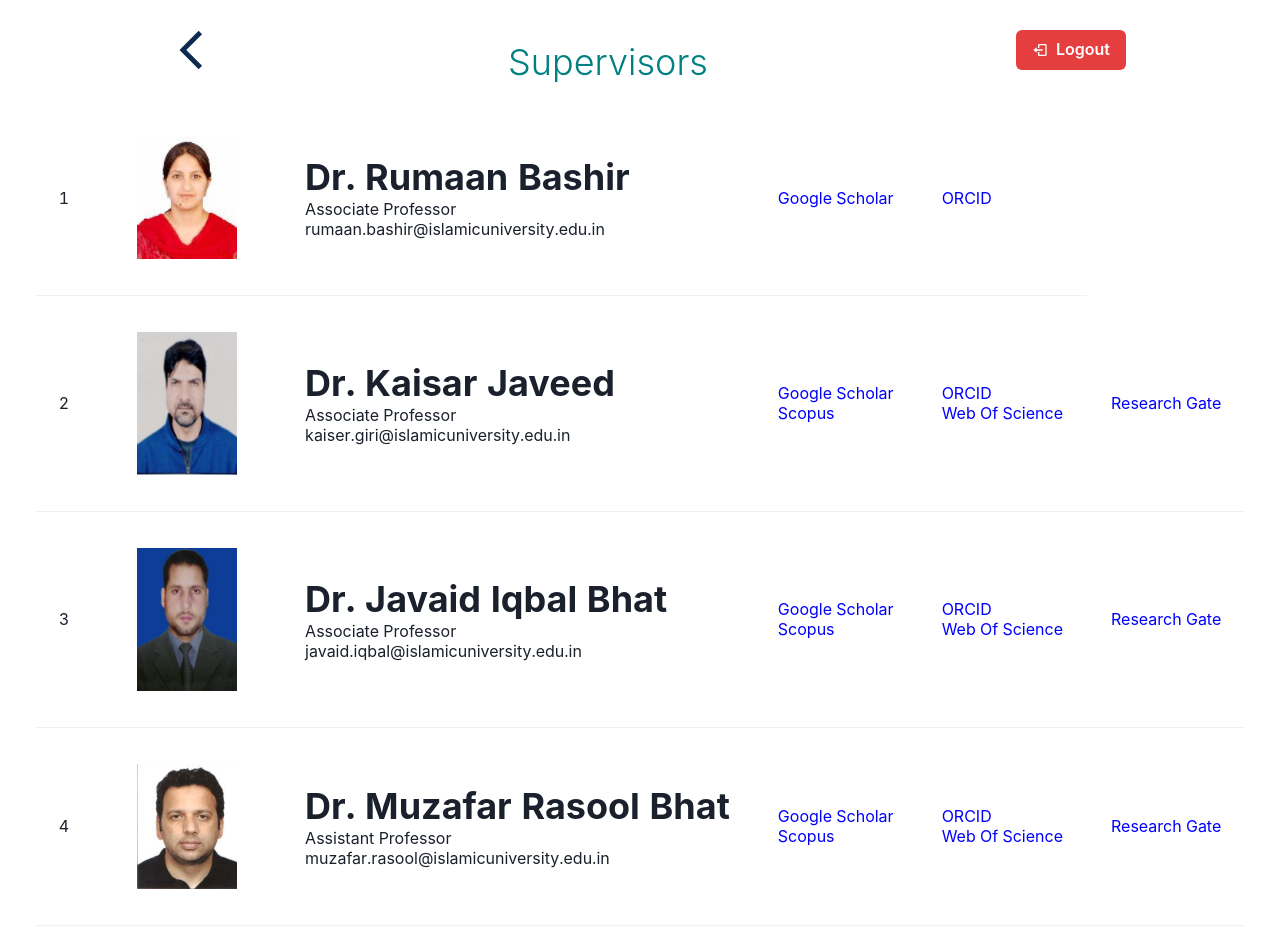
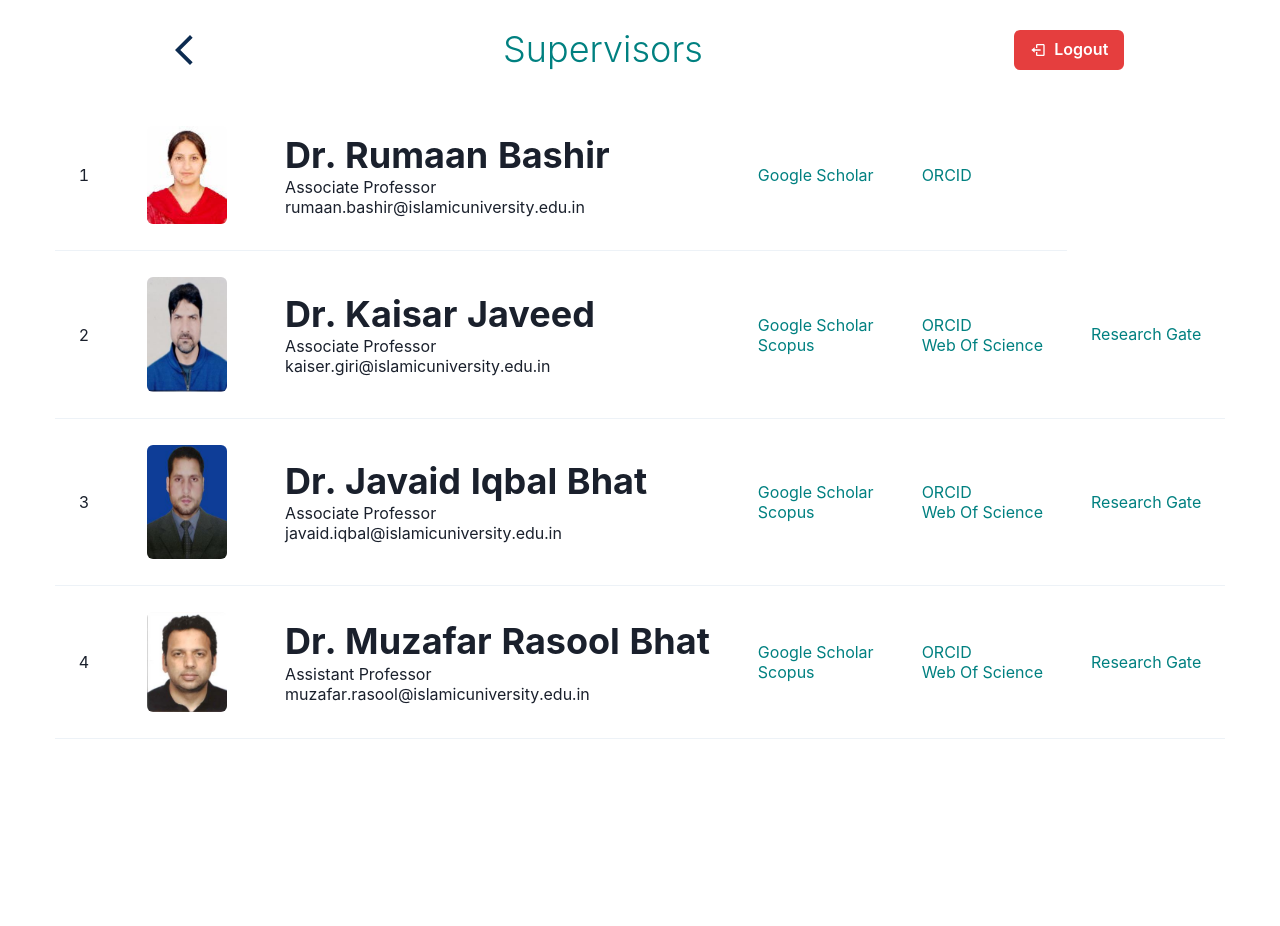
Before and after one commit to UmmarHamid/iust-scholars-portal, a Next.js app: page /office/supervisors in a window 1280 px wide. After the commit the page ends 800 px from the top, so only its background shows below. Built offline with nearby package versions, Linux system fonts and the light colour scheme.

Commit message:
refactor

```diff
--- a/pages/office/index.tsx
+++ b/pages/office/index.tsx
@@ -88,7 +88,7 @@ export const Index = () => {
           </Heading>
         </LinkStyled>
 
-        <LinkStyled href='/'>
+        <LinkStyled href='/office/supervisors'>
           <StyledIcon> {<MdOutlineGroups />} </StyledIcon>
           <Heading as={'h2'} color={'teal'} paddingTop={'2%'} fontWeight={300}>
             Supervisors
--- a/pages/office/supervisors/index.tsx
+++ b/pages/office/supervisors/index.tsx
@@ -3,6 +3,7 @@ import { MdArrowBackIosNew } from 'react-icons/md';
 import { BiLogOut } from 'react-icons/bi';
 import Head from 'next/head';
 import ImageFormat from '@/components/Image/image';
+import Image from 'next/image';
 import {
   Text,
   Box,
@@ -21,6 +22,11 @@ const StyledIcon = styled.h1`
   color: #0c2b50;
   padding-left: 30%;
 `;
+
+const ImageStyled = styled(Image)`
+  padding: 10px;
+  border-radius: 16px;
+`;
 export const index = () => {
   return (
     <>
@@ -34,9 +40,9 @@ export const index = () => {
         height={'100px'}
       >
         <Link href='/office'>
-          <StyledIcon>{<MdArrowBackIosNew />}</StyledIcon>
+          <StyledIcon>{<MdArrowBackIosNew size={36} />}</StyledIcon>
         </Link>
-        <Heading as={'h2'} color={'teal'} paddingTop={'2%'} fontWeight={300}>
+        <Heading as={'h2'} color={'teal'} fontWeight={300}>
           Supervisors
         </Heading>
         <Button colorScheme='red' leftIcon={<BiLogOut />}>
@@ -48,17 +54,16 @@ export const index = () => {
           display={'flex'}
           justifyContent={'space-around'}
           variant='simple'
-          border='none'
         >
           <Tbody>
             <Tr>
               <Td isNumeric>1</Td>
               <Td>
-                <ImageFormat
+                <ImageStyled
                   alt='Image'
                   width={100}
                   height={75}
-                  imgSrc='/r.jfif'
+                  src='/r.jfif'
                 />
               </Td>
               <Td>
@@ -66,12 +71,12 @@ export const index = () => {
                 <Text>Associate Professor</Text>
                 <Text>rumaan.bashir@islamicuniversity.edu.in</Text>
               </Td>
-              <Td color='blue'>
+              <Td color='teal'>
                 <Link href='https://scholar.google.co.in/citations?user=tEdj4wQAAAAJ'>
                   Google Scholar
                 </Link>
               </Td>
-              <Td color='blue'>
+              <Td color='teal'>
                 <Link href='https://orcid.org/my-orcid?orcid=0000-0001-6656-005X'>
                   ORCID
                 </Link>
@@ -80,11 +85,11 @@ export const index = () => {
             <Tr>
               <Td isNumeric>2</Td>
               <Td>
-                <ImageFormat
+                <ImageStyled
                   alt='Image'
                   width={100}
                   height={75}
-                  imgSrc='/k.jfif'
+                  src='/k.jfif'
                 />
               </Td>
               <Td>
@@ -92,7 +97,7 @@ export const index = () => {
                 <Text>Associate Professor</Text>
                 <Text>kaiser.giri@islamicuniversity.edu.in</Text>
               </Td>
-              <Td color='blue'>
+              <Td color='teal'>
                 <Link href='https://scholar.google.com/citations?hl=en&authuser=1&user=UVAOMYMAAAAJ'>
                   <Text>Google Scholar </Text>
                 </Link>
@@ -100,7 +105,7 @@ export const index = () => {
                   <Text> Scopus</Text>
                 </Link>
               </Td>
-              <Td color='blue'>
+              <Td color='teal'>
                 <Link href='https://orcid.org/0000-0001-8792-5011'>
                   <Text>ORCID</Text>
                 </Link>
@@ -108,7 +113,7 @@ export const index = () => {
                   <Text>Web Of Science</Text>
                 </Link>
               </Td>
-              <Td color='blue'>
+              <Td color='teal'>
                 <Link href='https://www.researchgate.net/profile/Kaiser-Giri'>
                   Research Gate
                 </Link>
@@ -117,11 +122,11 @@ export const index = () => {
             <Tr>
               <Td isNumeric>3</Td>
               <Td>
-                <ImageFormat
+                <ImageStyled
                   alt='Image'
                   width={100}
                   height={75}
-                  imgSrc='/j.jfif'
+                  src='/j.jfif'
                 />
               </Td>
               <Td>
@@ -129,7 +134,7 @@ export const index = () => {
                 <Text>Associate Professor</Text>
                 <Text>javaid.iqbal@islamicuniversity.edu.in</Text>
               </Td>
-              <Td color='blue'>
+              <Td color='teal'>
                 <Link href='https://scholar.google.com/citations?user=iv_GX-IAAAAJ&hl=en'>
                   <Text>Google Scholar </Text>
                 </Link>
@@ -137,7 +142,7 @@ export const index = () => {
                   <Text> Scopus</Text>
                 </Link>
               </Td>
-              <Td color='blue'>
+              <Td color='teal'>
                 <Link href='https://orcid.org/0000-0003-0312-4888'>
                   <Text>ORCID</Text>
                 </Link>
@@ -145,7 +150,7 @@ export const index = () => {
                   <Text>Web Of Science</Text>
                 </Link>
               </Td>
-              <Td color='blue'>
+              <Td color='teal'>
                 <Link href='https://www.researchgate.net/profile/Javaid-Bhat-5'>
                   Research Gate
                 </Link>
@@ -154,11 +159,11 @@ export const index = () => {
             <Tr>
               <Td isNumeric>4</Td>
               <Td>
-                <ImageFormat
+                <ImageStyled
                   alt='Image'
                   width={100}
                   height={75}
-                  imgSrc='/m.jfif'
+                  src='/m.jfif'
                 />
               </Td>
               <Td>
@@ -166,7 +171,7 @@ export const index = () => {
                 <Text>Assistant Professor</Text>
                 <Text>muzafar.rasool@islamicuniversity.edu.in</Text>
               </Td>
-              <Td color='blue'>
+              <Td color='teal'>
                 <Link href='https://scholar.google.com/citations?user=WNvjdtoAAAAJ&hl=en'>
                   <Text>Google Scholar </Text>
                 </Link>
@@ -174,7 +179,7 @@ export const index = () => {
                   <Text> Scopus</Text>
                 </Link>
               </Td>
-              <Td color='blue'>
+              <Td color='teal'>
                 <Link href='https://orcid.org/0000-0003-0592-0781'>
                   <Text>ORCID</Text>
                 </Link>
@@ -182,7 +187,7 @@ export const index = () => {
                   <Text>Web Of Science</Text>
                 </Link>
               </Td>
-              <Td color='blue'>
+              <Td color='teal'>
                 <Link href='https://www.researchgate.net/profile/Muzafar-Bhat-4'>
                   Research Gate
                 </Link>
```
